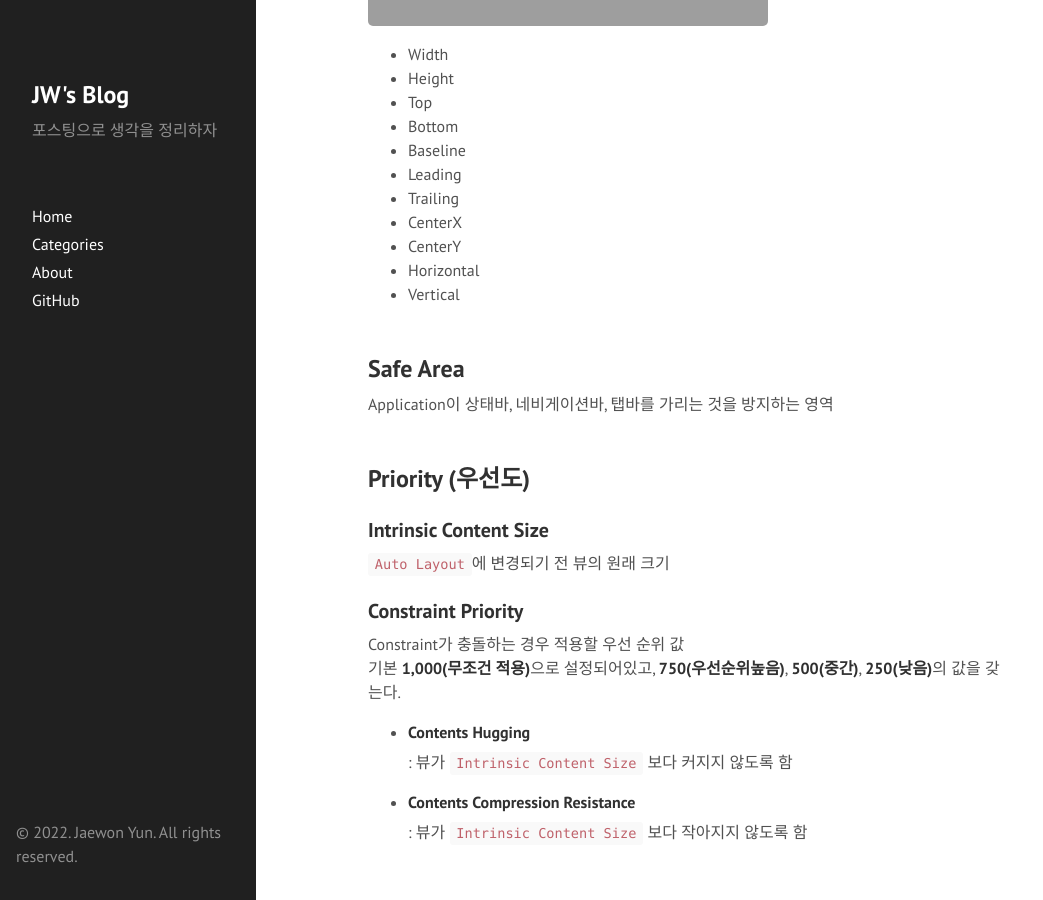
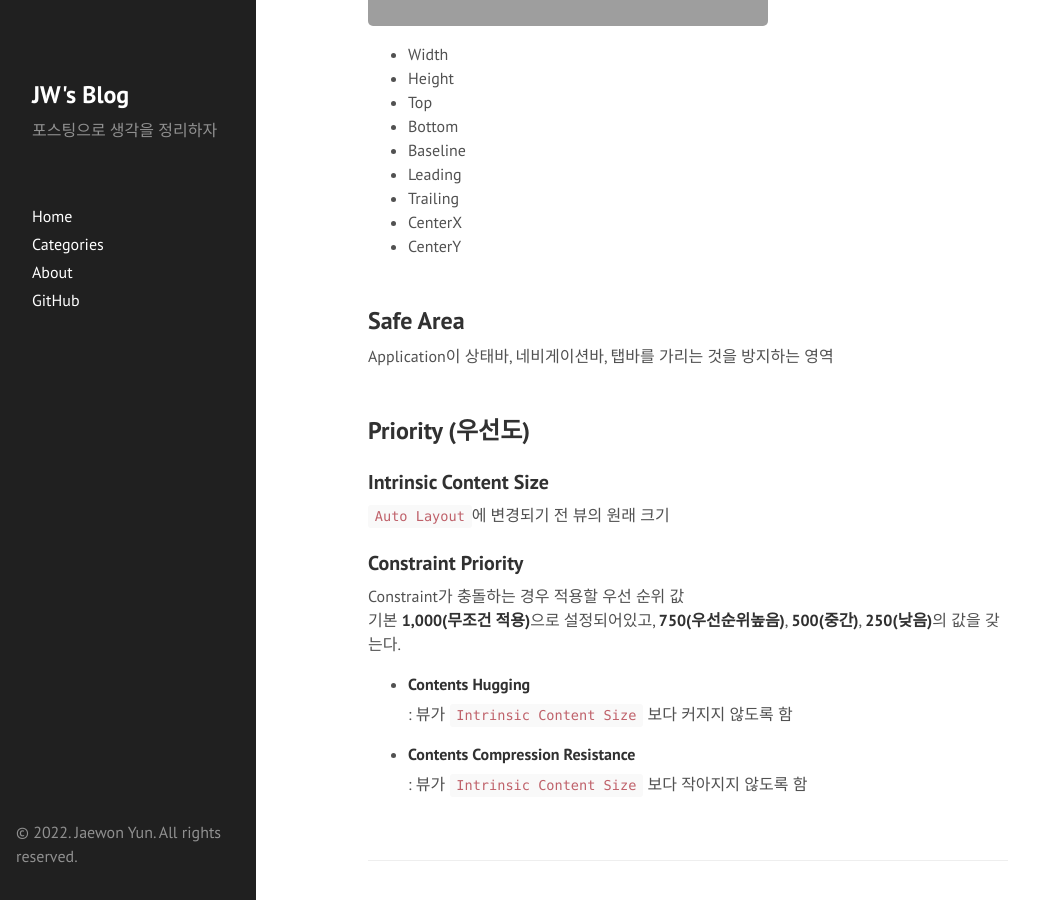
Before and after one commit to woin2ee/woin2ee.github.io, a Jekyll site: the page built from _posts/2022./2022-04-28-auto-layout.md, in a window 1280 px wide and 900 px high, scrolled down 1105 px. Shown: the whole window, without its empty margins (0-1043 px from the left). Built offline with Jekyll 4.4.1, drawn with Linux system fonts in a browser that asks for light colours.

Commit message:
Update Post

```diff
--- a/_posts/2022./2022-04-28-auto-layout.md
+++ b/_posts/2022./2022-04-28-auto-layout.md
@@ -40,8 +40,6 @@ categories: Posts
 - Trailing
 - CenterX
 - CenterY
-- Horizontal
-- Vertical
 
 ## Safe Area
 
```
